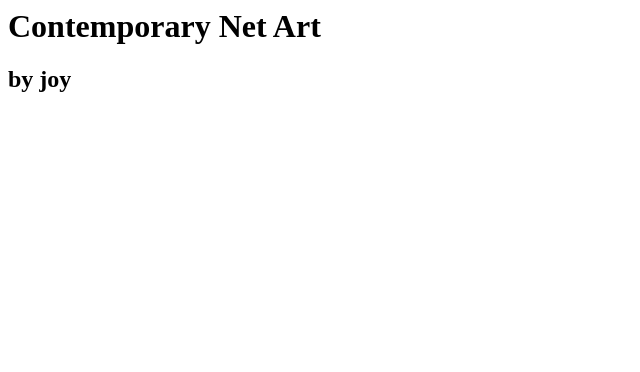
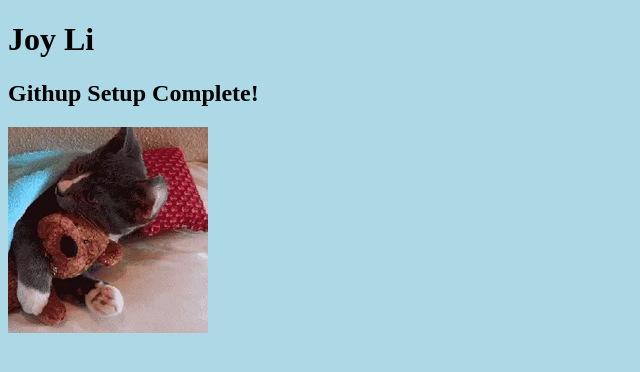
Before and after one commit to joyyyyyli/exercise7, a plain HTML site: page index.html in a window 1280 px wide. Shown: the whole page, without its empty margins (0-640 px from the left). Drawn offline with Linux system fonts and the light colour scheme.

Commit message:
Exercise 7 Compelete

```diff
--- a/index.html
+++ b/index.html
@@ -1,2 +1,13 @@
-<h1>Contemporary Net Art</h1>
-<h2>by joy</h2>
+<!DOCTYPE html>
+
+<html lang="en">
+  <h1>
+    Joy Li
+  </h1>
+  <h2>
+    Githup Setup Complete!
+  </h2>
+  <body style="background-color:lightblue;"">
+    <img src="cat gif.webp" alt="cat sleeping gif">
+  </body>
+</html>
```
